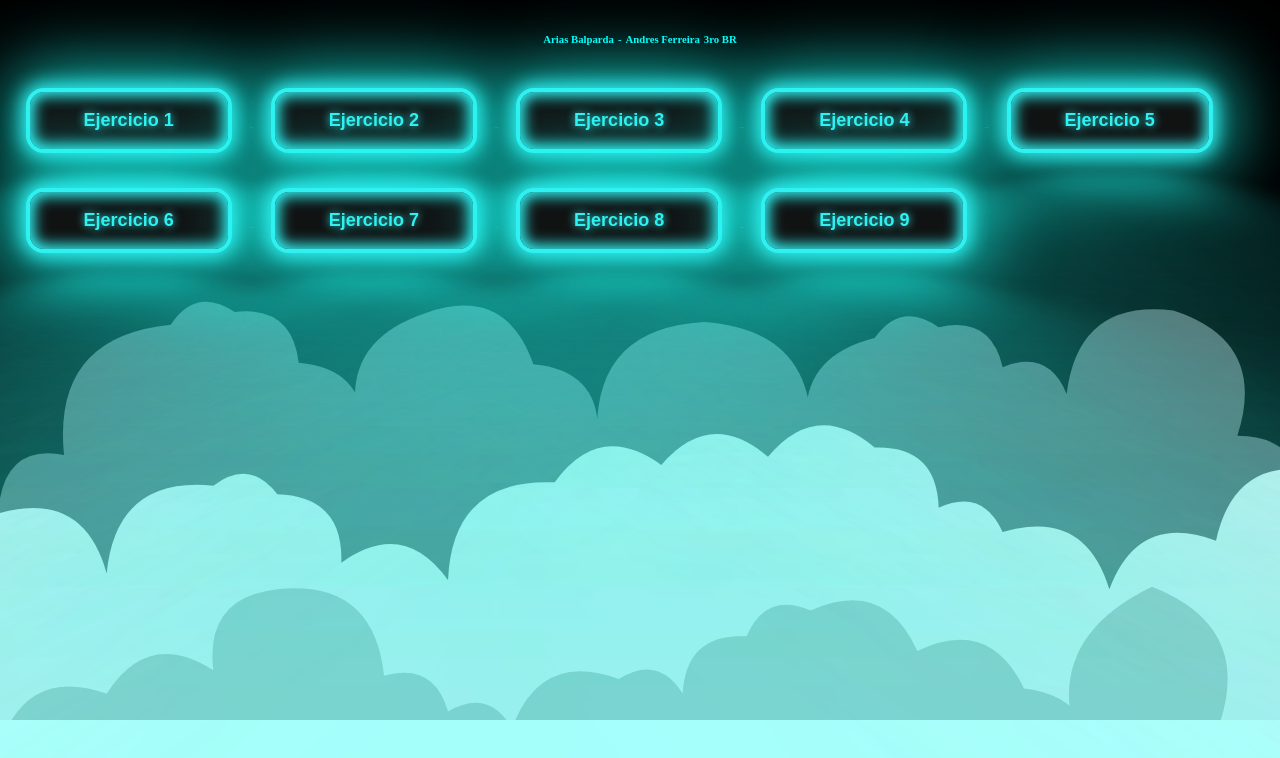
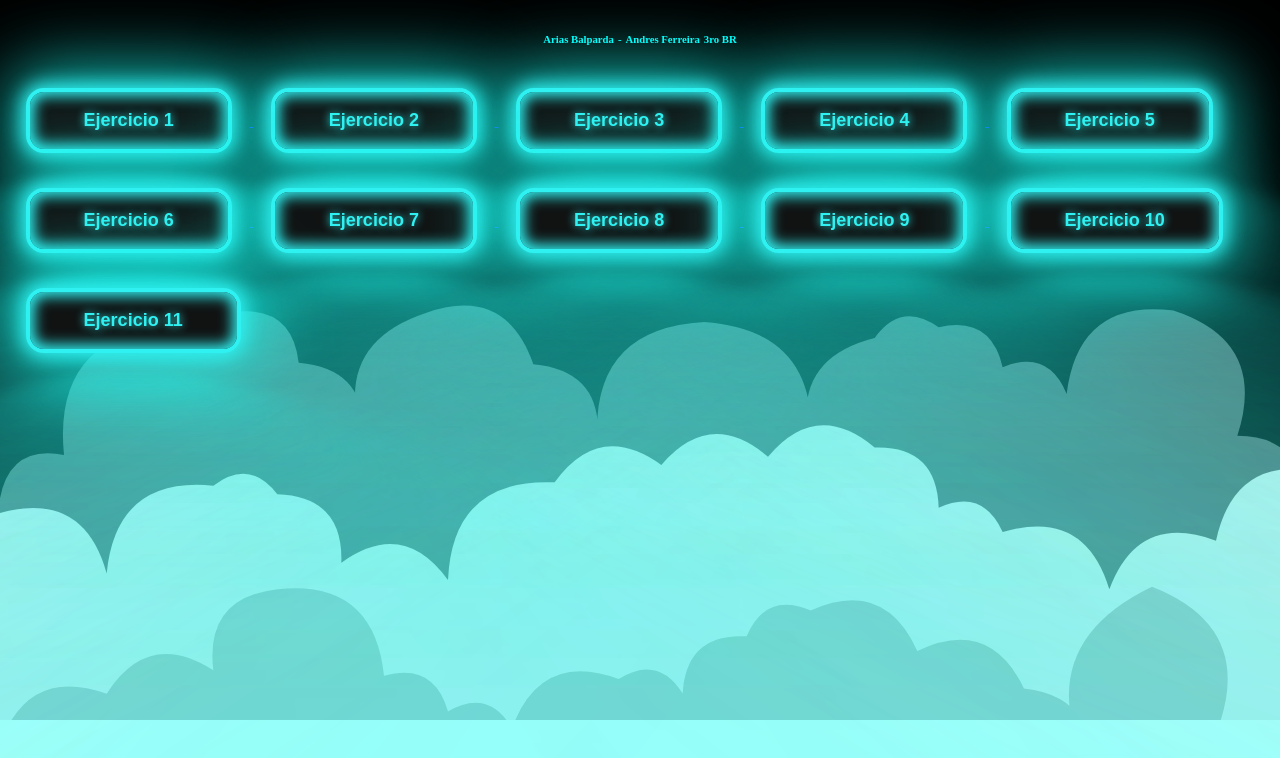
Before and after one commit to ismaferreira14/portafolioandresferreira, a plain HTML site: page index.html in a window 1280 px wide. Drawn offline with Linux system fonts and the light colour scheme.

Commit message:
Add files via upload

```diff
--- a/index.html
+++ b/index.html
@@ -46,6 +46,10 @@
     </a>
     <a href="ejercicio9/Ejercicio9.html"> <button> Ejercicio 9</button>
     </a>
+    <a href="ejercicio9/Ejercicio10.html"> <button> Ejercicio 10</button>
+    </a>
+    <a href="ejercicio9/Ejercicio11.html"> <button> Ejercicio 11</button>
+    </a>
   </div>
 
 </body>
```
